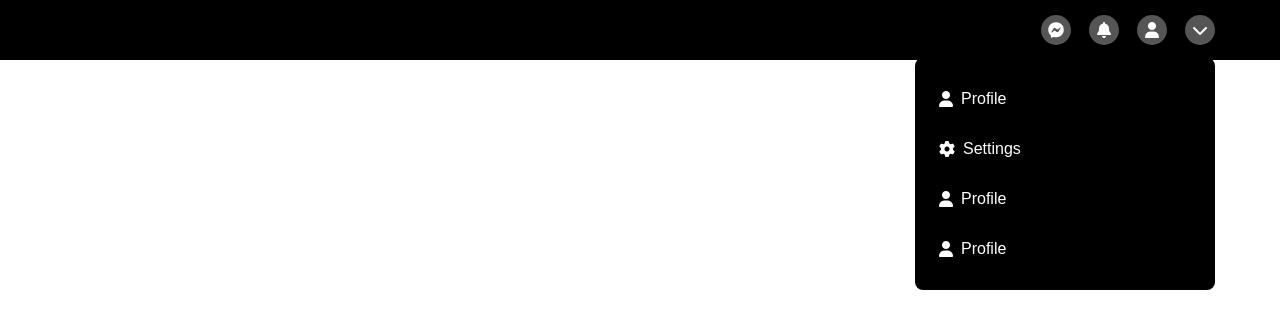
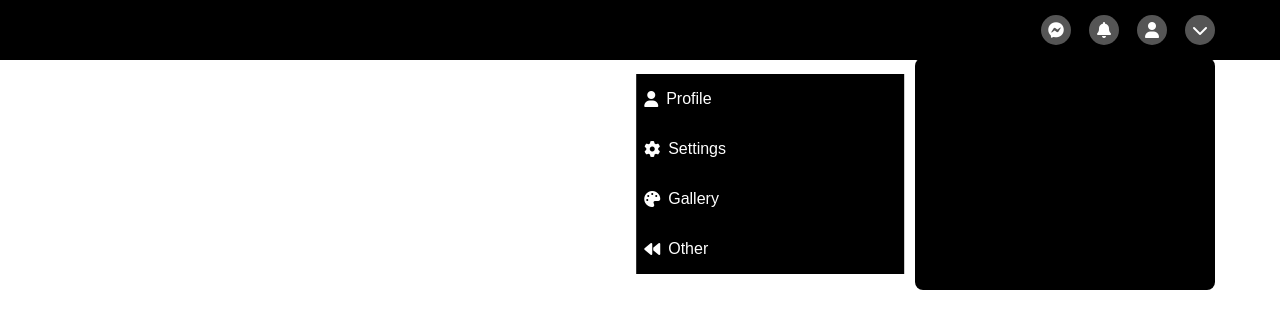
Before and after one commit to savus/ReactDropdownMenus, a React (Vite) app: page / in a window 1280 px wide. Shown: the top 328 px of the page. Built offline with nearby package versions, Linux system fonts and the light colour scheme.

Commit message:
finish primary menu. need to adjust for multiple animated menus

```diff
--- a/src/App.tsx
+++ b/src/App.tsx
@@ -18,18 +18,18 @@ function App() {
           <></>
         </NavItem>
         <NavItem icon="fa-solid fa-chevron-down">
-          <DropdownMenu>
+          <DropdownMenu menuClass="primary-menu">
             <DropdownItem leftIcon="fa-solid fa-user" rightIcon="">
               Profile
             </DropdownItem>
             <DropdownItem leftIcon="fa-solid fa-gear" rightIcon="">
               Settings
             </DropdownItem>
-            <DropdownItem leftIcon="fa-solid fa-user" rightIcon="">
-              Profile
+            <DropdownItem leftIcon="fa-solid fa-palette" rightIcon="">
+              Gallery
             </DropdownItem>
-            <DropdownItem leftIcon="fa-solid fa-user" rightIcon="">
-              Profile
+            <DropdownItem leftIcon="fa-solid fa-backward" rightIcon="">
+              Other
             </DropdownItem>
           </DropdownMenu>
         </NavItem>
--- a/src/Components/DropdownMenu.tsx
+++ b/src/Components/DropdownMenu.tsx
@@ -1,9 +1,15 @@
 import { ReactNode } from "react";
 
-export const DropdownMenu = ({ children }: { children: ReactNode }) => {
+export const DropdownMenu = ({
+  children,
+  menuClass,
+}: {
+  children: ReactNode;
+  menuClass: string;
+}) => {
   return (
     <div className="dropdown">
-      <ul>{children}</ul>
+      <ul className={`${menuClass}`}>{children}</ul>
     </div>
   );
 };
--- a/src/css/navbar.css
+++ b/src/css/navbar.css
@@ -28,11 +28,25 @@
   transform: translateX(-45%);
 }
 
+.navbar .dropdown ul {
+  background-color: #000;
+  transition: transform var(--transition-speed);
+}
+
+.navbar .dropdown ul.primary-menu {
+  transform: translateX(-110%);
+}
+
+.navbar .dropdown ul.primary-menu.active {
+  transform: translateX(0);
+}
+
 .navbar .menu-item {
   padding: 0.5rem;
   border-radius: 5px;
   display: flex;
   align-items: center;
+  transition: background-color var(--transition-speed);
 }
 
 .navbar .menu-item:hover {
```
